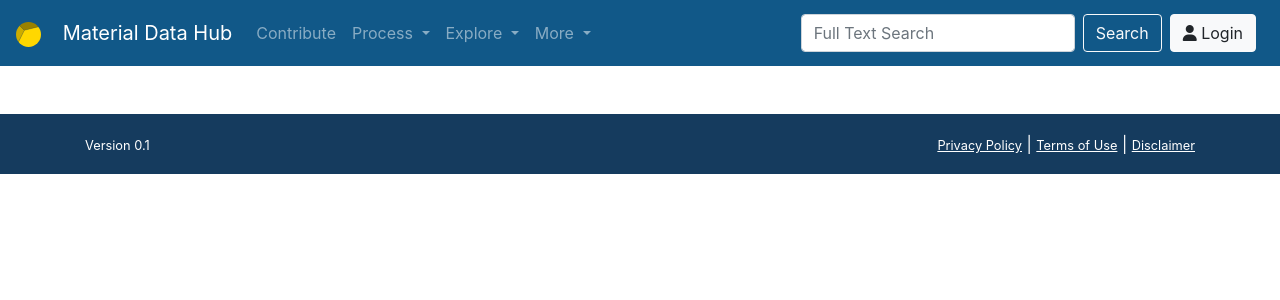
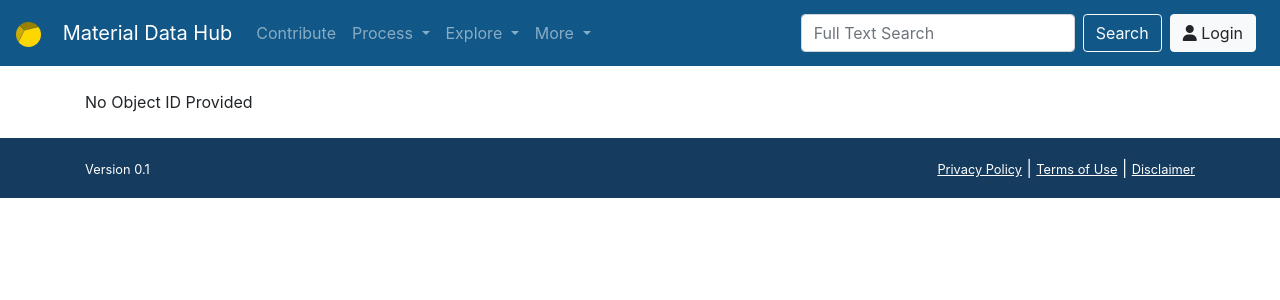
Before and after one commit to materialsinnovation/materialhub-ui, a Jekyll site: the page built from resource/index.html, in a window 1280 px wide. Shown: the top 300 px of the page. Built offline with Jekyll 4.4.1, drawn with Linux system fonts in a browser that asks for light colours; nearby versions of some CDN libraries; some of the changed lines change nothing that is shown.

Commit message:
Inital work for resource viewer

```diff
--- a/resource/index.html
+++ b/resource/index.html
@@ -2,5 +2,9 @@
 layout: default
 title: View resource by ID
 root: .
-description: ""
+description: ''
 ---
+
+<script src="https://cdnjs.cloudflare.com/ajax/libs/mustache.js/2.3.0/mustache.min.js"></script>
+<div id="content_block"></div>
+<script src="main.js"></script>
--- /dev/null
+++ b/resource/main.js
@@ -0,0 +1,35 @@
+async function getTemplate(url) {
+    response = await fetch(url);
+    return response;
+}
+
+async function renderTemplate(object_id) {
+    let response_data = await getData('/objects/' + object_id);
+    if (!response_data.ok) {
+        alert('Object fetch failed!');
+    }
+    let data = await response_data.json();
+
+    let response_template = await getTemplate('./template.mst');
+    if (!response_template.ok) {
+        alert('Template fetch failed!');
+    }
+    let template = await response_template.text();
+    let content_block = document.getElementById('content_block');
+    content_block.innerHTML = Mustache.render(template, data);
+}
+
+document.addEventListener(
+    'DOMContentLoaded',
+    function () {
+        let params = new URLSearchParams(location.search);
+        let object_id = params.get('id');
+        if (nonEmpty(object_id)) {
+            renderTemplate(object_id);
+        } else {
+            let content_block = document.getElementById('content_block');
+            content_block.innerHTML = 'No Object ID Provided';
+        }
+    },
+    false
+);
```
Also changed, not shown: 1 other file.
